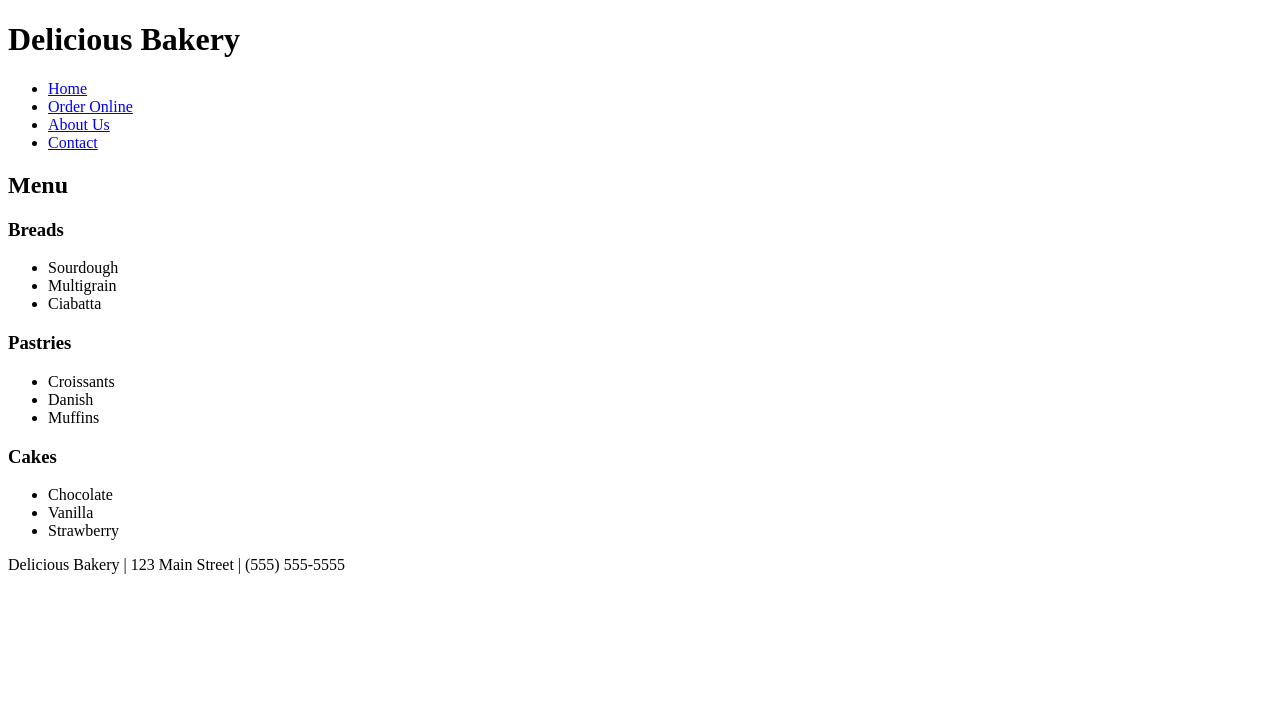
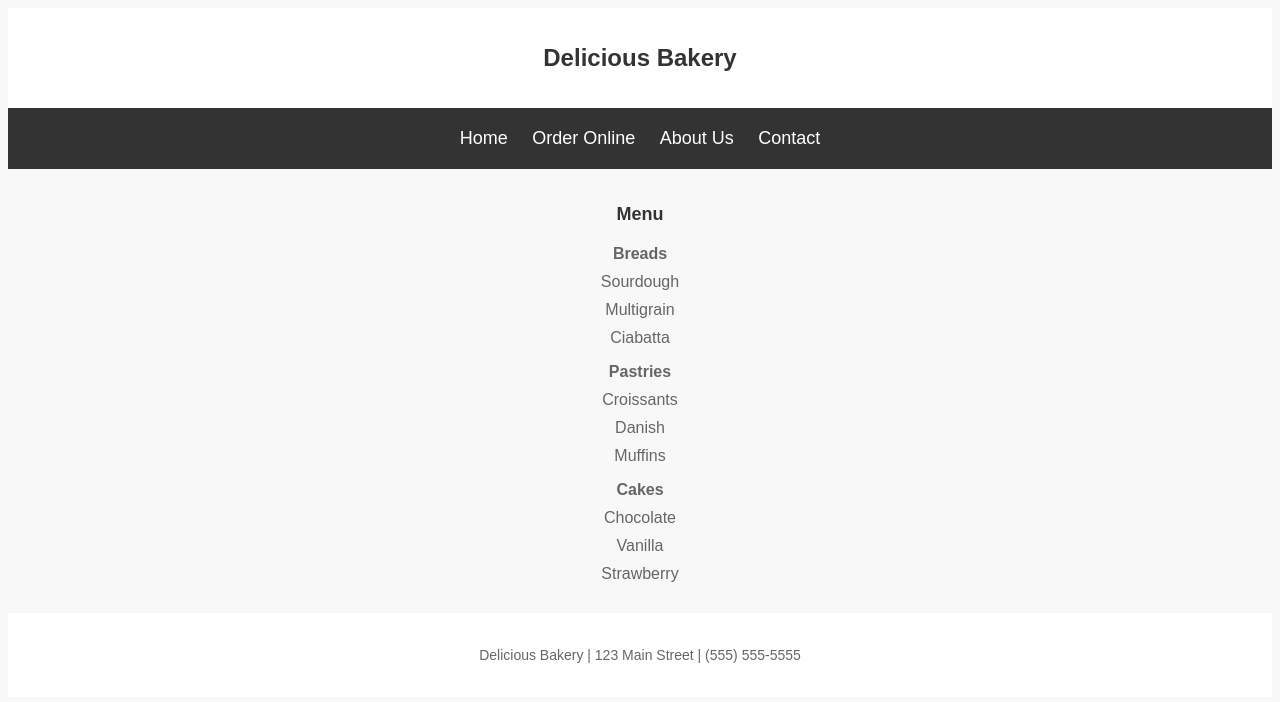
Before and after one commit to KamoEllen/-local-bakery, a plain HTML site: page menu.html in a window 1280 px wide. Drawn offline with Linux system fonts and the light colour scheme.

Commit message:
Create menu.html

```diff
--- a/menu.html
+++ b/menu.html
@@ -1,5 +1,6 @@
 <!DOCTYPE html>
 <html>
+<link rel="stylesheet" type="text/css" href="menu.css">
 <head>
   <title>Delicious Bakery | Menu</title>
 </head>
```
